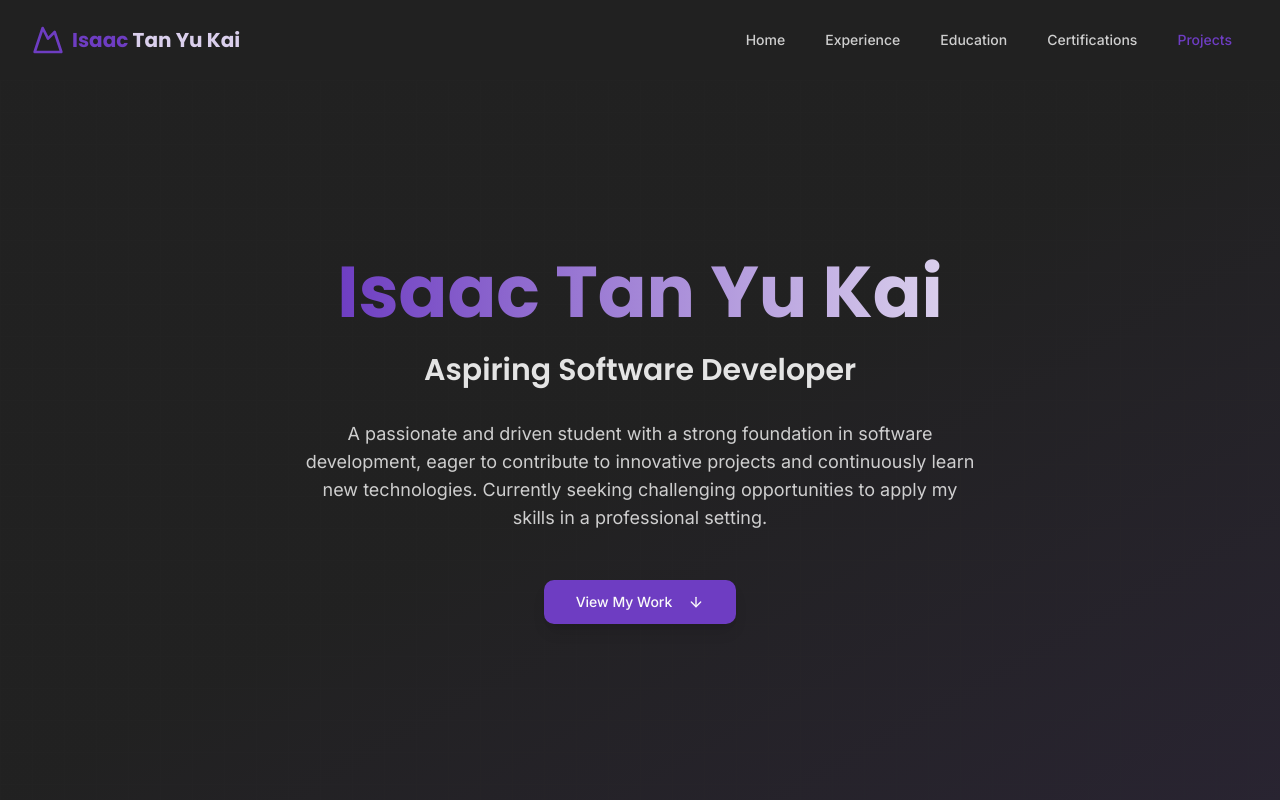
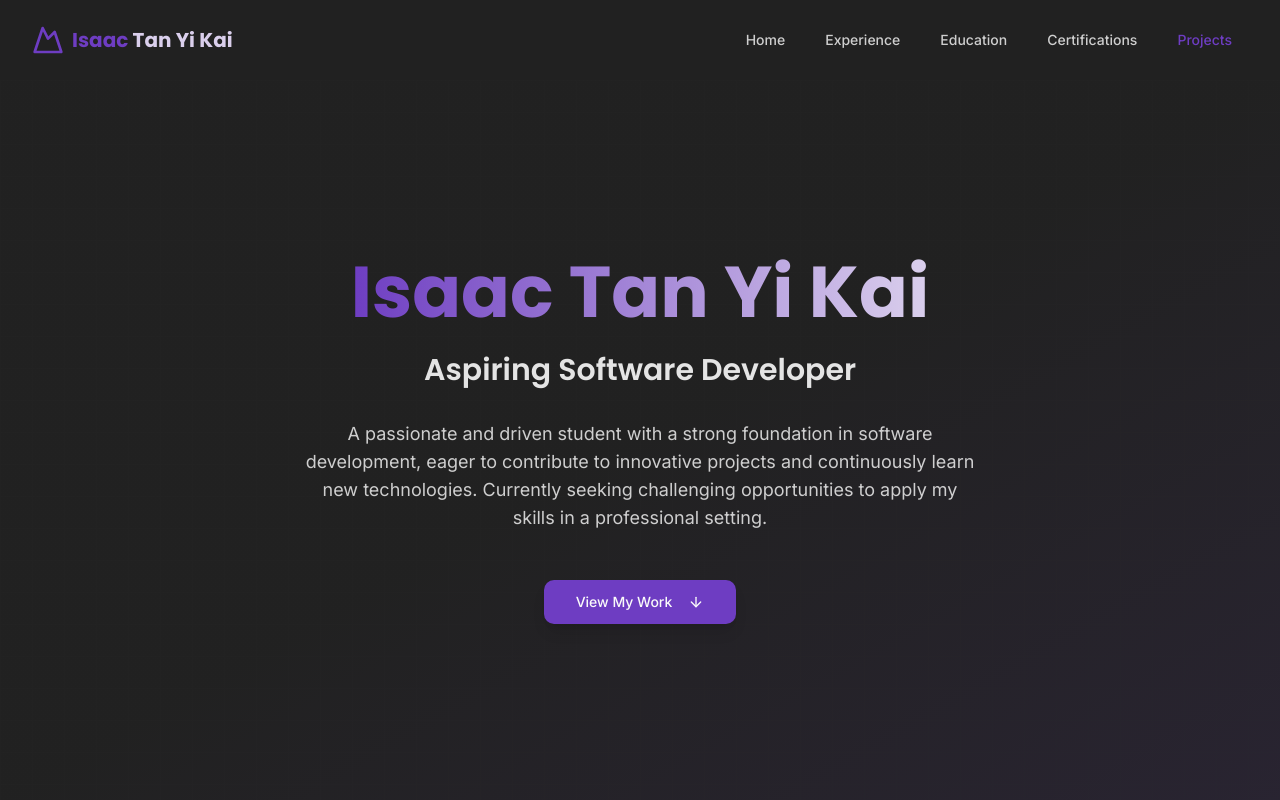
Before and after one commit to IsaacTan11/Isaac-Portfolio, a Next.js app: page / in a window 1280 px wide. Shown: the top 800 px of the page. Built offline with nearby package versions, Linux system fonts and the light colour scheme.

Commit message:
commit again again

```diff
--- a/src/data/portfolio-data.ts
+++ b/src/data/portfolio-data.ts
@@ -155,7 +155,7 @@ export const projects: Project[] = [
 ];
 
 export const studentInfo = {
-  name: "Isaac Tan Yu Kai",
+  name: "Isaac Tan Yi Kai",
   title: "Aspiring Software Developer",
   bio: "A passionate and driven student with a strong foundation in software development, eager to contribute to innovative projects and continuously learn new technologies. Currently seeking challenging opportunities to apply my skills in a professional setting."
 };
```
